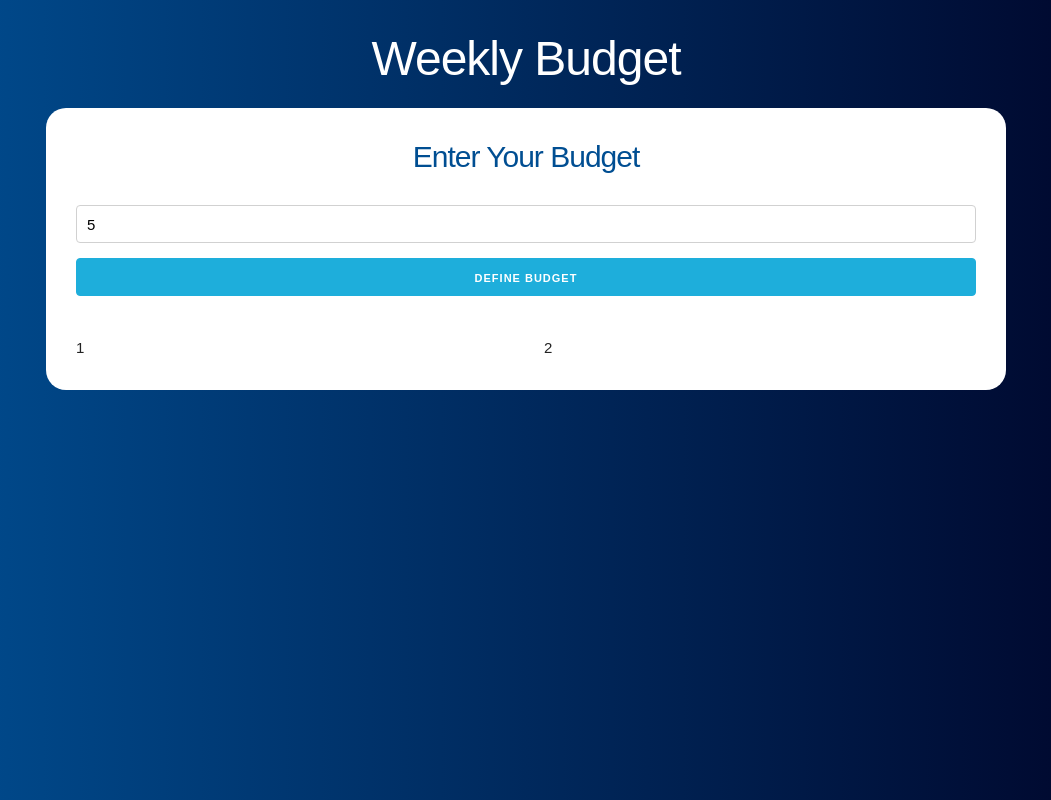
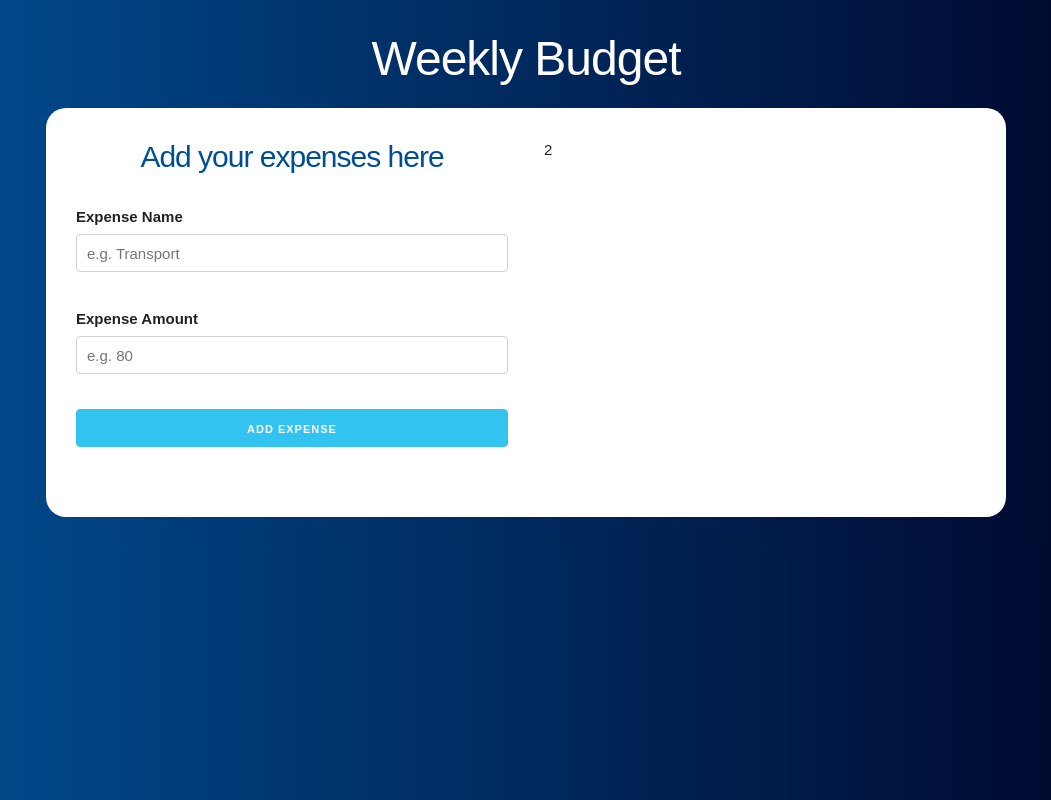
Before and after one commit to mikaelpizzi/budget-control, a React (Create React App) app: page / in a window 1280 px wide. Both pictures are taken after typing "5" into the empty fields and a click on the input "Define Budget". Shown: the whole page, without its empty margins (114-1165 px from the left). Built offline with nearby package versions, Linux system fonts and the light colour scheme.

Commit message:
[ADD] Add conditional rendering to forms

```diff
--- a/src/App.js
+++ b/src/App.js
@@ -1,10 +1,12 @@
 import React, { useState } from 'react';
+import Form from './components/Form';
 import Question from './components/Question';
 
 function App() {
   // Define state for actual and remaining budget
   const [actualbudget, saveActualbudget] = useState(0);
   const [remaining, saveRemaining] = useState(0);
+  const [showquestion, updateShowquestion] = useState(true);
 
   return (
     <div className='container'>
@@ -12,24 +14,24 @@ function App() {
         <h1>Weekly Budget</h1>
 
         <div className='contenido-principal contenido'>
+          {showquestion
+          ?
             <Question
             saveActualbudget={saveActualbudget}
             saveRemaining={saveRemaining}
+            updateShowquestion={updateShowquestion}
             />
-
+          :
             <div className='row'>
-
               <div className='one-half column'>
-              1
+                <Form />
               </div>
 
               <div className='one-half column'>
                 2
               </div>
-
             </div>
-
-
+          }
         </div>
       </header>
     </div>
--- /dev/null
+++ b/src/components/Form.js
@@ -0,0 +1,36 @@
+import React, { useState } from 'react';
+
+const Form = (props) => {
+
+    return (
+        <form>
+            <h2>Add your expenses here</h2>
+
+            <div className='campo'>
+                <label>Expense Name</label>
+                <input
+                type='text'
+                className='u-full-width'
+                placeholder='e.g. Transport'
+                />
+            </div>
+
+            <div className='campo'>
+                <label>Expense Amount</label>
+                <input
+                type='text'
+                className='u-full-width'
+                placeholder='e.g. 80'
+                />
+            </div>
+
+            <input
+                type='submit'
+                className='button-primary u-full-width'
+                value='Add Expense'
+            />
+        </form>
+     );
+}
+
+export default Form;
--- a/src/components/Question.js
+++ b/src/components/Question.js
@@ -2,7 +2,7 @@ import React, { Fragment, useState } from 'react';
 import Error from './Error';
 
 
-const Question = ({ saveActualbudget, saveRemaining }) => {
+const Question = ({ saveActualbudget, saveRemaining, updateShowquestion }) => {
     // Define state for the budget that user put in
     const [budget, saveBudget] = useState(0);
     const [error, saveError] = useState(false);
@@ -26,6 +26,7 @@ const Question = ({ saveActualbudget, saveRemaining }) => {
         saveError(false);
         saveActualbudget(budget);
         saveRemaining(budget);
+        updateShowquestion(false);
     }
 
     return (
```
Lines whose indentation alone changed are shown as unchanged.
